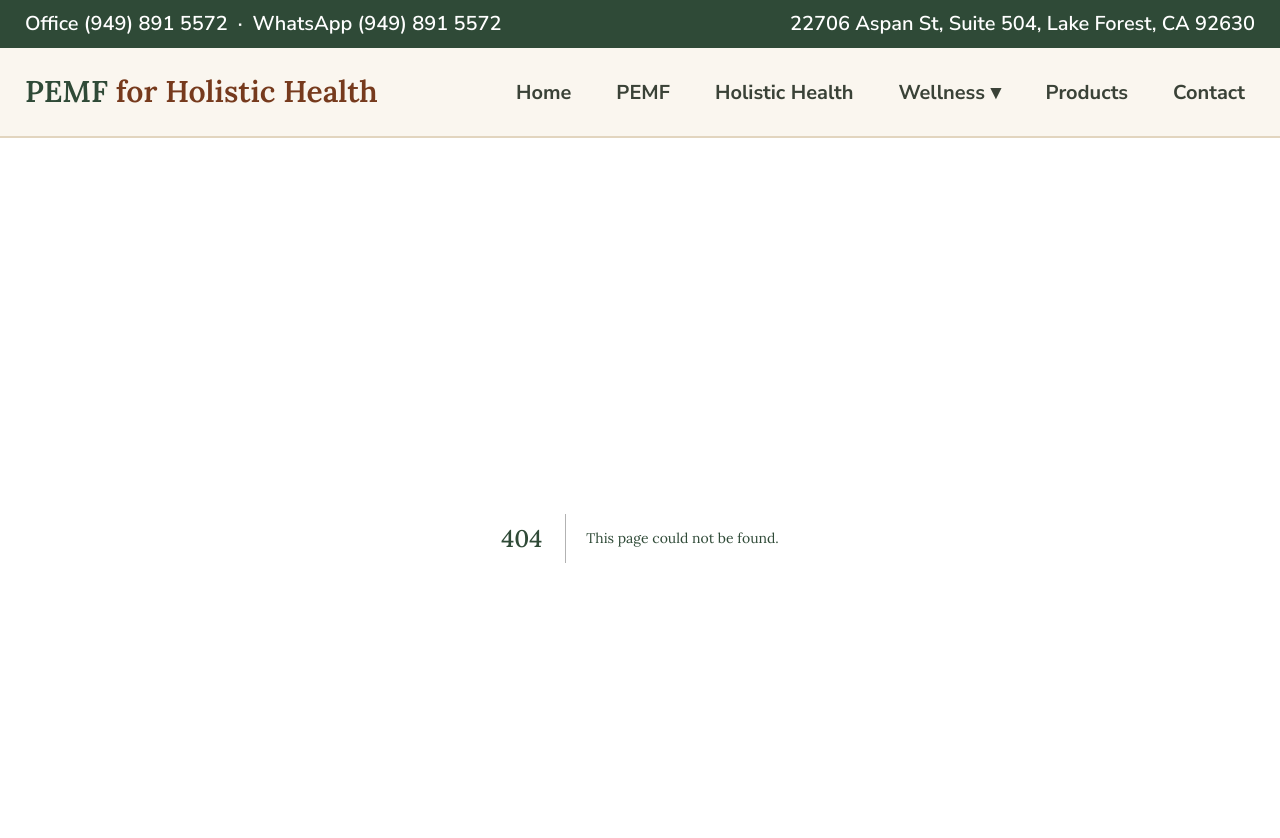
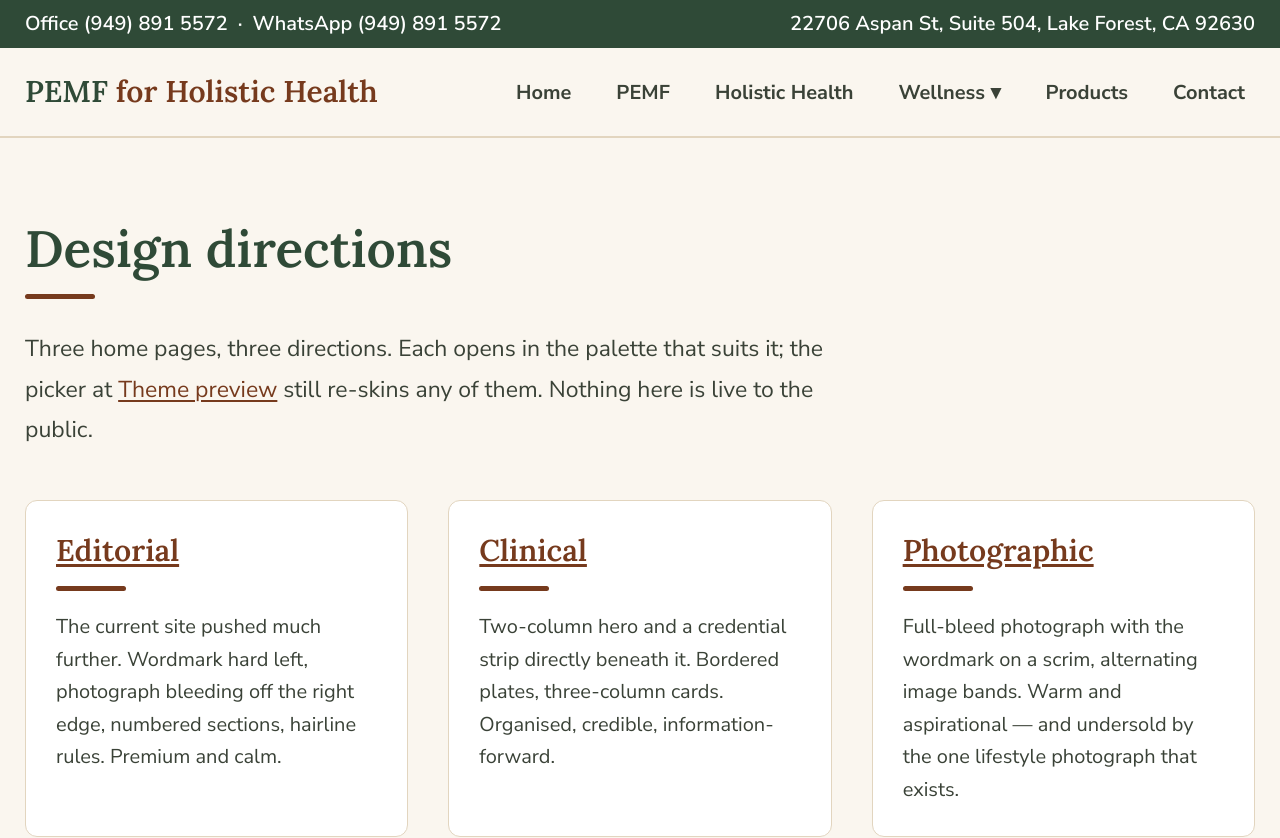
Before and after one commit to dary132/pemf-holistic-health, a Next.js app: page /designs in a window 1280 px wide. Before the commit this address had no page. Shown: the top 838 px of the page. Built offline with nearby package versions, Linux system fonts and the light colour scheme.

Commit message:
Add /designs index and extend the layout guard to reach it

```diff
--- /dev/null
+++ b/app/designs/page.tsx
@@ -0,0 +1,62 @@
+import type { Metadata } from "next";
+import Link from "next/link";
+
+/* A review tool, not a page of the site. Same arrangement as /themes: absent
+ * from lib/routes.ts, so out of the header nav, out of sitemap.xml and out of
+ * scripts/verify-site.mjs -- all three read that one list -- and noindex so it
+ * stays out of search results. The only way in is the link, which is exactly
+ * what sharing it with the client needs. Delete this directory, and the two
+ * losing directions, once one is chosen. */
+export const metadata: Metadata = {
+  title: "Design directions",
+  robots: { index: false, follow: false },
+};
+
+const DIRECTIONS = [
+  {
+    href: "/designs/editorial?theme=",
+    name: "Editorial",
+    note: "The current site pushed much further. Wordmark hard left, photograph bleeding off the right edge, numbered sections, hairline rules. Premium and calm.",
+  },
+  {
+    href: "/designs/clinical?theme=ocean",
+    name: "Clinical",
+    note: "Two-column hero and a credential strip directly beneath it. Bordered plates, three-column cards. Organised, credible, information-forward.",
+  },
+  {
+    href: "/designs/photographic?theme=sunrise",
+    name: "Photographic",
+    note: "Full-bleed photograph with the wordmark on a scrim, alternating image bands. Warm and aspirational — and undersold by the one lifestyle photograph that exists.",
+  },
+];
+
+export default function Designs() {
+  return (
+    <main id="main">
+      <section className="bg-cream">
+        <div className="mx-auto max-w-6xl px-5 py-16">
+          <h1>Design directions</h1>
+          <span className="u-accent-rule" />
+          <p className="u-lead mt-6 text-ink-soft">
+            Three home pages, three directions. Each opens in the palette that suits it;
+            the picker at{" "}
+            <Link href="/themes">Theme preview</Link> still re-skins any of them. Nothing
+            here is live to the public.
+          </p>
+
+          <ul className="mt-10 grid gap-8 md:grid-cols-3">
+            {DIRECTIONS.map((d) => (
+              <li key={d.href} className="u-plate p-6">
+                <h2 className="text-2xl">
+                  <Link href={d.href}>{d.name}</Link>
+                </h2>
+                <span className="u-accent-rule" />
+                <p className="mt-4 leading-relaxed text-ink-soft">{d.note}</p>
+              </li>
+            ))}
+          </ul>
+        </div>
+      </section>
+    </main>
+  );
+}
--- a/scripts/verify-jsx-copy.mjs
+++ b/scripts/verify-jsx-copy.mjs
@@ -217,10 +217,17 @@ export function scanContent(content, haystack) {
 // not a CHROME_ALLOWLIST entry: the allowlist is for short labels, and
 // widening it to admit sentences would blunt it for the whole site.
 //
+// app/designs/page.tsx is the same case as /themes: it names and describes
+// three design directions ("Editorial", "Clinical", ...) which are our
+// vocabulary for an internal review, never the client's copy. The three comp
+// PAGES are deliberately NOT listed -- they render the document's own words
+// and must stay checked, which is most of the point of comping them.
+//
 // Anything that renders on one of the ten real pages must NOT be added here.
 const NOT_SITE_COPY = new Set([
   join("app", "themes", "page.tsx"),
   join("components", "ThemeSwitcher.tsx"),
+  join("app", "designs", "page.tsx"),
 ]);
 
 function findTsxFiles(dir, out = []) {
--- a/scripts/verify-layout.mjs
+++ b/scripts/verify-layout.mjs
@@ -8,6 +8,15 @@
 //
 // Requires `npm run dev` to be running, same as verify-site.mjs.
 import { routes } from "../lib/routes.ts";
+
+// Comp routes are deliberately absent from lib/routes.ts -- they are review
+// tooling, not pages of the client's site, so they must stay out of the nav
+// and the sitemap. That also put them outside this guard's reach, which is
+// the gap this list closes: a comp with two <h1>s is exactly the error these
+// compositions invite and exactly what a client reviewing a layout will not
+// notice. Each comp task appends its own route here as it is built; deleting
+// a losing direction means deleting its line.
+export const COMP_ROUTES = ["/designs"];
 
 const BASE = process.env.BASE_URL || "http://localhost:3000";
 
@@ -37,7 +46,7 @@ async function main() {
   if (process.argv.includes("--self-test")) return selfTest();
 
   let failures = 0;
-  for (const route of routes) {
+  for (const route of [...routes, ...COMP_ROUTES.map((path) => ({ path }))]) {
     const res = await fetch(`${BASE}${route.path}`);
     if (!res.ok) {
       console.error(`FAIL ${route.path}: HTTP ${res.status}`);
```
